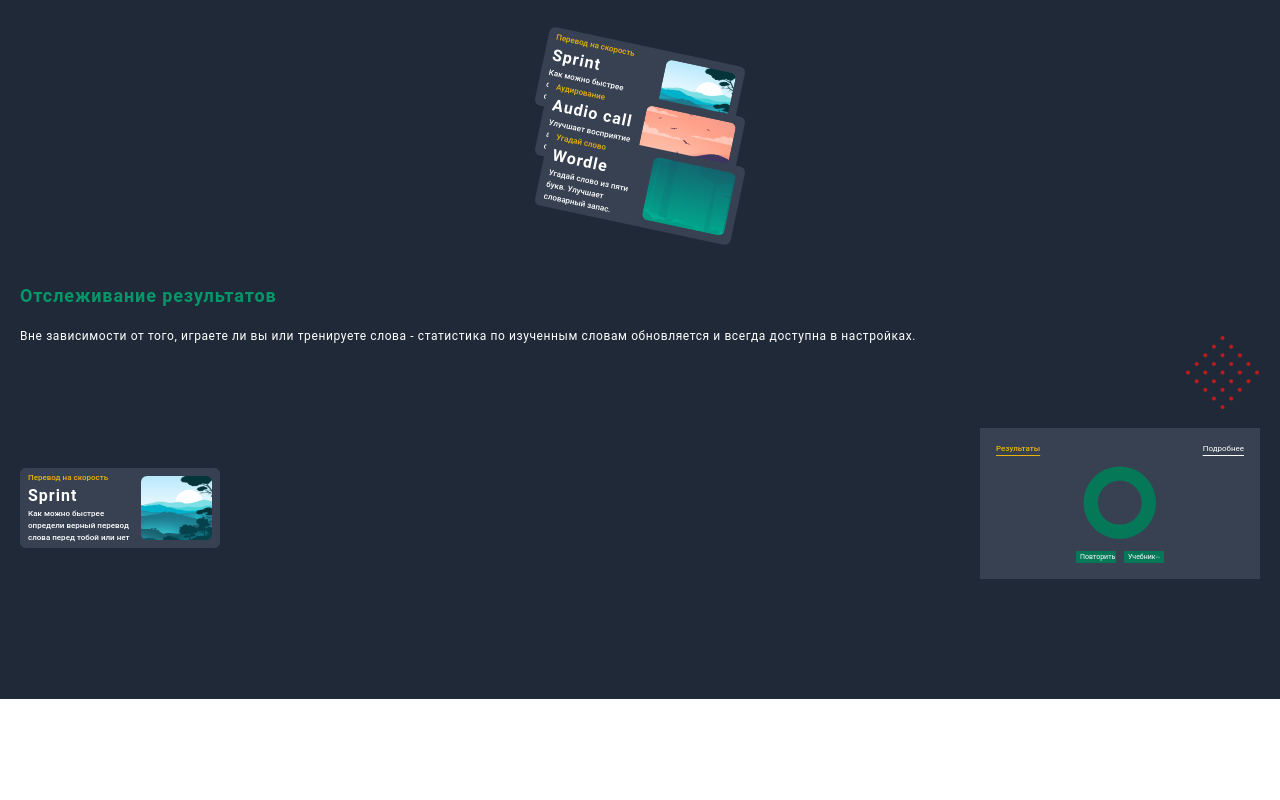
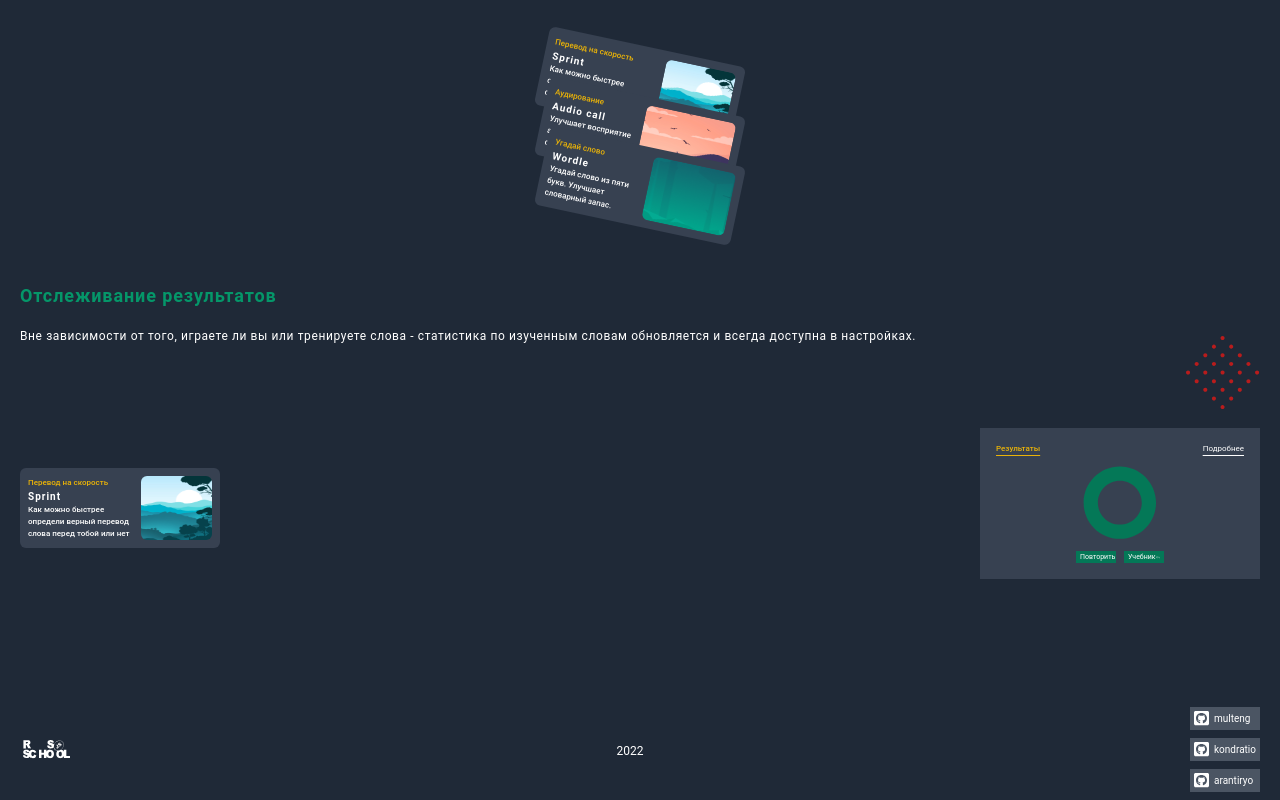
Before and after one commit to Arantiryo/rs-lang, a React (Create React App) app in the folder rs-lang/: page / in a window 1280 px wide. Shown: the part 973-1773 px from the top of the page. Before the commit the page ends 1672 px from the top, so only its background shows below. Built offline with nearby package versions, Linux system fonts and the light colour scheme.

Commit message:
feat: add footer

```diff
--- a/rs-lang/src/Containers/Home/Home.tsx
+++ b/rs-lang/src/Containers/Home/Home.tsx
@@ -1,5 +1,6 @@
 import { useAppSelector } from "../../app/hooks";
 import Benefits from "../../components/Benefits/Benefits";
+import Footer from "../../components/Footer/Footer";
 import Header from "../../components/Header/Header";
 import MiniGames from "../../components/Mini-games/MiniGames";
 import ResultsTracking from "../../components/ResultsTracking/ResultsTracking";
@@ -17,6 +18,7 @@ export default function Home() {
         <Benefits />
         <MiniGames />
         <ResultsTracking />
+        <Footer />
       </div>
     </div>
   );
--- /dev/null
+++ b/rs-lang/src/components/Footer/Footer.tsx
@@ -0,0 +1,60 @@
+import { Link } from "react-router-dom";
+import footerRsschool from "../../assets/svg/footer__rsschool.svg";
+import footerGithub from "../../assets/svg/github.svg";
+
+export default function Footer() {
+  return (
+    <footer className="footer relative w-full flex items-center justify-between py-2">
+      <div className="rs-logo">
+        <Link
+          to={{ pathname: "https://rs.school/" }}
+          target="_blank"
+          rel="noopener noreferrer"
+        >
+          <img src={footerRsschool} alt="rsschool logo" />
+        </Link>
+      </div>
+      <div className="year">
+        <span className="text-white text-xs leading-3">2022</span>
+      </div>
+      <div className="gh-profiles">
+        <Link
+          to={{ pathname: "https://github.com/multeng" }}
+          target="_blank"
+          rel="noopener noreferrer"
+        >
+          <div className="flex items-center bg-gray-600 mb-2 p-1">
+            <img className="inline" src={footerGithub} alt="rsschool logo" />
+            <span className="text-white text-[10px] leading-3 ml-[5px]">
+              multeng
+            </span>
+          </div>
+        </Link>
+        <Link
+          to={{ pathname: "https://github.com/kondratio" }}
+          target="_blank"
+          rel="noopener noreferrer"
+        >
+          <div className="flex items-center bg-gray-600 mb-2 p-1">
+            <img className="inline" src={footerGithub} alt="rsschool logo" />
+            <span className="text-white text-[10px] leading-3 ml-[5px]">
+              kondratio
+            </span>
+          </div>
+        </Link>
+        <Link
+          to={{ pathname: "https://github.com/arantiryo" }}
+          target="_blank"
+          rel="noopener noreferrer"
+        >
+          <div className="flex items-center bg-gray-600 p-1">
+            <img className="inline" src={footerGithub} alt="rsschool logo" />
+            <span className="text-white text-[10px] leading-3 ml-[5px]">
+              arantiryo
+            </span>
+          </div>
+        </Link>
+      </div>
+    </footer>
+  );
+}
```
Also changed, not shown: rs-lang/src/assets/svg/footer__rsschool.svg (added), rs-lang/src/assets/svg/github.svg (added).
